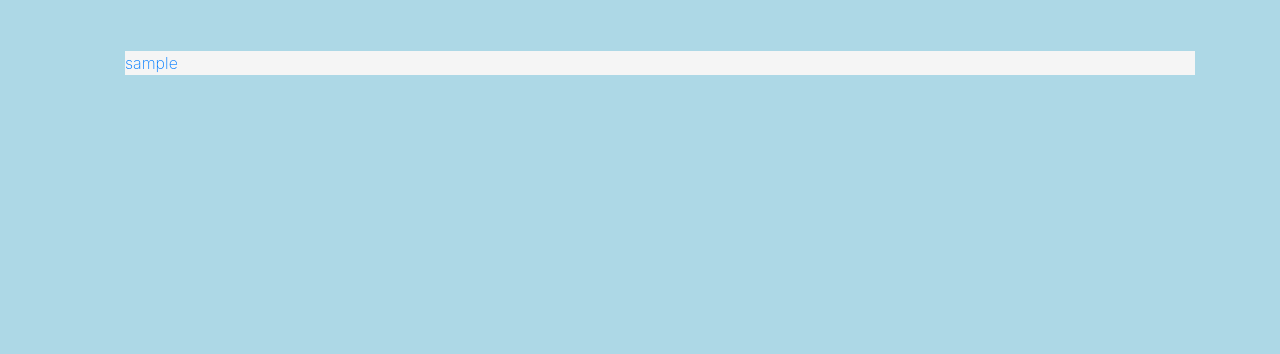
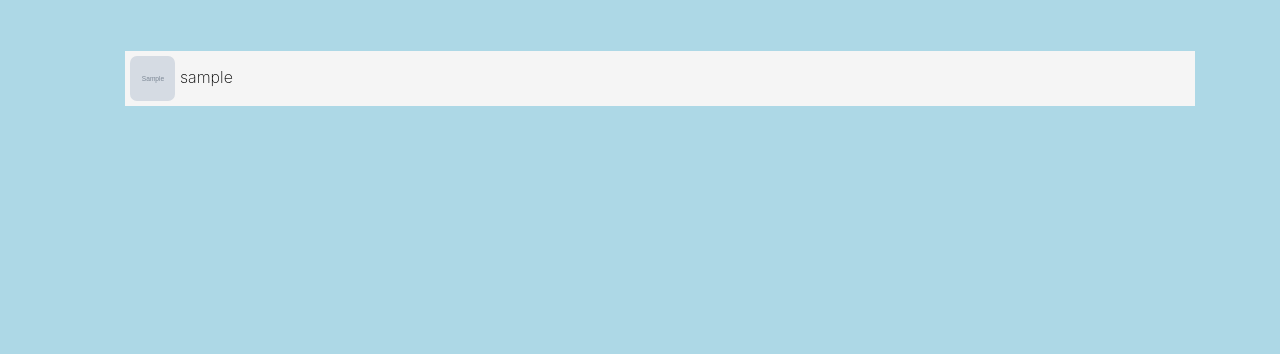
Before and after one commit to poltimmer/2ID60, a Django app: page /userlist/ in a window 1280 px wide. Shown: the part 66-420 px from the top of the page. Run offline with Django 3.2, Linux system fonts and the light colour scheme; tables that the repository leaves empty hold one stand-in row (values such as "Sample post"); grey boxes marked "Sample" are stand-in pictures; some libraries are stand-ins or nearby versions.

Commit message:
some fixes

```diff
--- a/blog/static/css/styles.css
+++ b/blog/static/css/styles.css
@@ -673,14 +673,14 @@ avatardiv {
   height: 200px;
   width: 200px;
   opacity: 0;
-  transition: .5s ease;
+  transition: .3s cubic-bezier(0.22, 0.61, 0.36, 1);
   background-color: #008CBA;
   border-radius: 50%;
 
 }
 
 .container10:hover .overlay {
-  opacity: 1;
+  opacity: 0.7;
 }
 
 .text10 {
@@ -711,7 +711,10 @@ input {
   background: #45494e;
   color: whitesmoke;
   border-radius: 3px;
+}
 
+input:focus {
+  outline: none;
 }
 
 .userlist {
@@ -721,3 +724,27 @@ input {
 .userlist li {
   background: whitesmoke;
 }
+
+.search-avatar {
+  height: 45px;
+  width: 45px;
+  border-radius: 7px;
+  object-fit: cover;
+  margin: 5px;
+}
+
+.userlist-item {
+  width: 100%;
+  height: 100%;
+}
+
+.userlist-link {
+  text-decoration: none;
+  color: black;
+  transition: 0.2s;
+}
+
+.userlist-link:hover {
+  text-decoration: none;
+  color: gray;
+}
--- a/blog/templates/blog/feed.html
+++ b/blog/templates/blog/feed.html
@@ -27,7 +27,8 @@
         {% for post in posts %}
         <div class="item">
             <div class="animate-box">
-                <a href="/static/media/{{ post.img }}" class="image-popup fh5co-board-img" title="{{post.title}}"><img src="/static/media/{{ post.img }}" alt="Free HTML5 Bootstrap template"></a>
+                <a href="/static/media/{{ post.img }}" class="image-popup fh5co-board-img" title="{{post.id}}">
+                  <img src="/static/media/{{ post.img }}" alt="Free HTML5 Bootstrap template">
                 </a>
             </div>
             <div class="fh5co-desc">
--- a/blog/templates/blog/userlist.html
+++ b/blog/templates/blog/userlist.html
@@ -7,9 +7,14 @@
 {% block content %}
 <div class="container">
   <ul class="userlist">
-  {% for u in users %}
+  {% for user in users %}
     <li>
-      <a href="{% url 'userprofile' pk=u.username %}">{{ u.username }}</a>
+
+      <a class="userlist-link" href="{% url 'userprofile' pk=user.username %}">
+        <div class="userlist-item">
+          <img class="search-avatar" src="/static/media/{{ user.profile.profilepicture }}">{{ user.username }}
+        </div>
+      </a>
     </li>
   {% endfor %}
   {% if not users %}
--- a/blog/templates/blog/userprofile.html
+++ b/blog/templates/blog/userprofile.html
@@ -76,7 +76,7 @@
                 {% for post in posts reversed %}
                 <div class="item">
                     <div class="animate-box">
-                        <a href="/static/media/{{ post.img }}" class="image-popup fh5co-board-img" title="{{post.title}}">
+                        <a href="/static/media/{{ post.img }}" class="image-popup fh5co-board-img" title="{{post.id}}">
                           <img src="/static/media/{{ post.img }}" alt="Free HTML5 Bootstrap template">
                         </a>
                     </div>
```
Also changed, not shown: blog/templates/blog/photogallery.html (+3 -7 lines).
